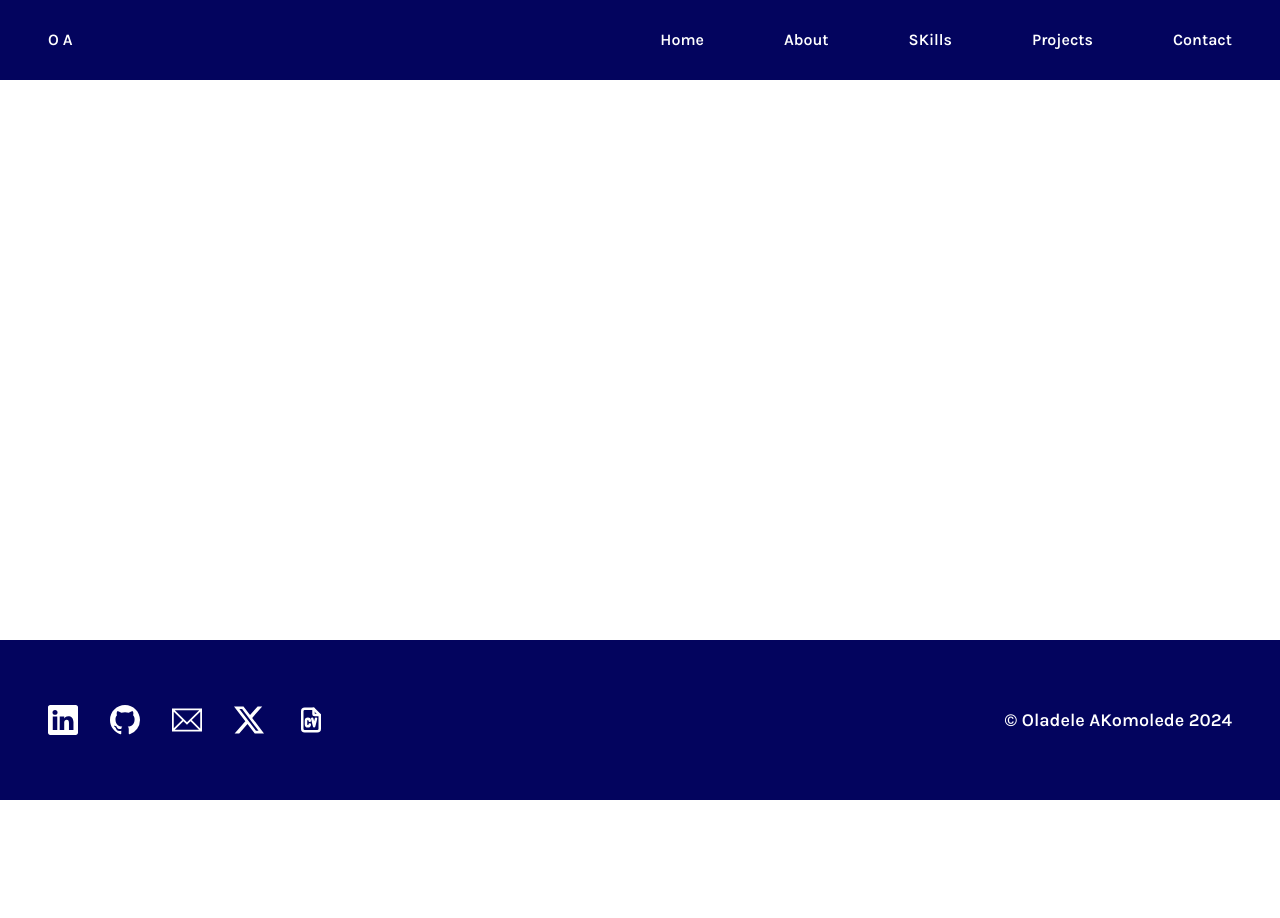
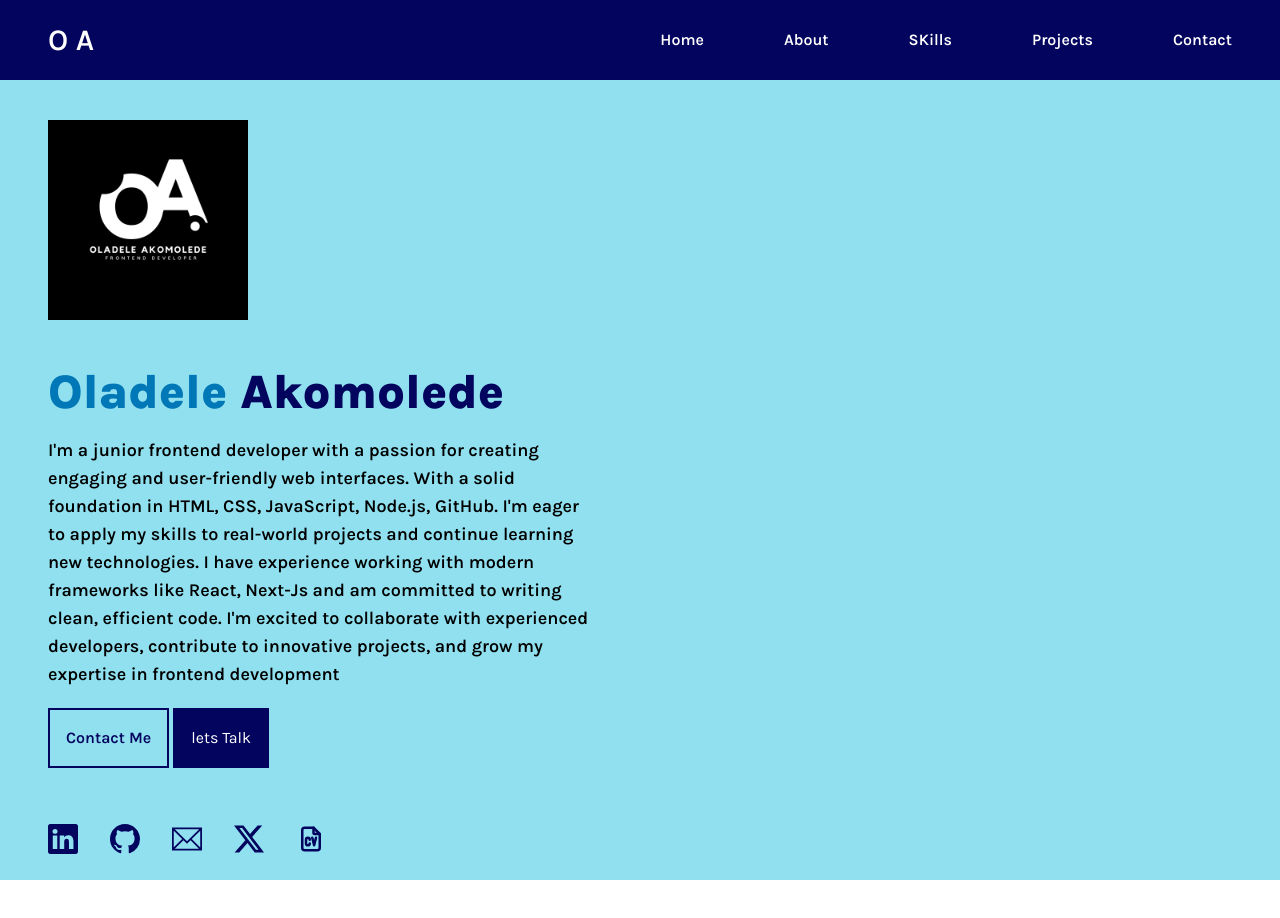
Before and after one commit to nolimits20/my-portfolio, a Next.js app: page / in a window 1280 px wide. Shown: the top 918 px of the page. Before the commit the page ends 800 px from the top, so only its background shows below. Built offline with nearby package versions, Linux system fonts and the light colour scheme.

Commit message:
fear: first page

```diff
--- a/src/app/component/Header.jsx
+++ b/src/app/component/Header.jsx
@@ -2,15 +2,15 @@ import React from 'react'
 
 const Header = () => {
   return (
-    <div className='bg-[#03045E] w-full h-[10dvh] flex justify-between items-center'>
-      <h1 className='text-white px-12 font-semibold'>O A</h1>
+    <div className='bg-[#03045E] w-full h-[10dvh] flex justify-between items-center fixed top-0 left-0 right-0 z-50'>
+      <h1 className='text-white px-12 font-semibold hover:text-[#CAF0F8] hover:cursor-pointer text-3xl'>O A</h1>
       <div className='text-white'>
         <ul className='flex gap-x-20 px-12 font-semibold'>
-          <li>Home</li>
-          <li>About</li>
-          <li>SKills</li>
-          <li>Projects</li>
-          <li>Contact</li>
+          <li className='hover:text-[#CAF0F8] hover:cursor-pointer'>Home</li>
+          <li className='hover:text-[#CAF0F8] hover:cursor-pointer'>About</li>
+          <li className='hover:text-[#CAF0F8] hover:cursor-pointer'>SKills</li>
+          <li className='hover:text-[#CAF0F8] hover:cursor-pointer'>Projects</li>
+          <li className='hover:text-[#CAF0F8] hover:cursor-pointer'>Contact</li>
         </ul>
       </div>
     </div>
--- /dev/null
+++ b/src/app/component/Page1.jsx
@@ -0,0 +1,42 @@
+import React from 'react'
+import Image from 'next/image'
+import { BsLinkedin, BsGithub, BsTwitterX } from "react-icons/bs";
+import { TfiEmail } from "react-icons/tfi";
+import { TbFileCv } from "react-icons/tb";
+
+const Page1 = () => {
+  return (
+    <div>
+        <div className='mt-20 min-h-screen w-full bg-[#90E0EF]'>
+            <div className='w-1/2'>
+            <div className='px-12 pt-10'>
+                <Image src='/O.png' alt='my-logo' width={200} height={200}/>
+            </div>
+                <h1 className='text-[#0077B6] font-extrabold text-5xl pt-12 px-12'>Oladele<span className='text-[#03045E]'> Akomolede</span></h1>
+                <p className='px-12 text-lg font-semibold mt-5'>I&apos;m a junior frontend developer with a passion for creating engaging and user-friendly web interfaces. With a solid foundation in HTML, CSS, JavaScript, Node.js, GitHub. I&apos;m eager to apply my skills to real-world projects and continue learning new technologies. I have experience working with modern frameworks like React, Next-Js and am committed to writing clean, efficient code. I&apos;m excited to collaborate with experienced developers, contribute to innovative projects, and grow my expertise in frontend development</p>
+            </div>
+            <div className='flex px-12 gap-x-1 mt-5'>
+                <button className='bg-transparent text-[#03045E] p-4 border-2 border-[#03045E] font-semibold'>
+                    Contact Me
+                </button>
+                <button className='bg-[#03045E] border-2 border-transparent text-white p-4'>
+                    lets Talk
+                </button>
+
+            </div>
+            <div className='mt-14'>
+                <ul className='text-[#03045E] px-12 font-bold flex gap-x-8 text-3xl'>
+                    <li className='hover:text-[#CAF0F8] hover:cursor-pointer'><BsLinkedin/></li>
+                    <li className='hover:text-[#CAF0F8] hover:cursor-pointer'> <BsGithub/></li>
+                    <li className='hover:text-[#CAF0F8] hover:cursor-pointer'><TfiEmail/></li>
+                    <li className='hover:text-[#CAF0F8] hover:cursor-pointer'><BsTwitterX/></li>
+                    <li className='hover:text-[#CAF0F8] hover:cursor-pointer'><TbFileCv/></li>
+                </ul>
+                </div>
+
+        </div>
+    </div>
+  )
+}
+
+export default Page1
--- a/src/app/layout.js
+++ b/src/app/layout.jsx
@@ -2,6 +2,7 @@ import { Karla } from "next/font/google";
 import "./globals.css";
 import Header from "./component/Header";
 import Footer from "./component/Footer";
+
 
 
 const karla = Karla({ subsets: ["latin"] });
@@ -14,10 +15,11 @@ export const metadata = {
 export default function RootLayout({ children }) {
   return (
     <html lang="en">
-      <body className={karla.className}>{children}
+      <body className= {karla.className}>{children}
       <Header/>
       <main className="min-h-[70dvh]">
-      {children}
+
+
       </main>
       <Footer/>
 
--- a/src/app/page.js
+++ b/src/app/page.jsx
@@ -1,9 +1,11 @@
+
 import Image from "next/image";
+import Page1 from "./component/Page1";
 
 export default function Home() {
   return (
     <main>
-
+      <Page1/>
     </main>
 
   );
```
Also changed, not shown: public/O.png (added).
